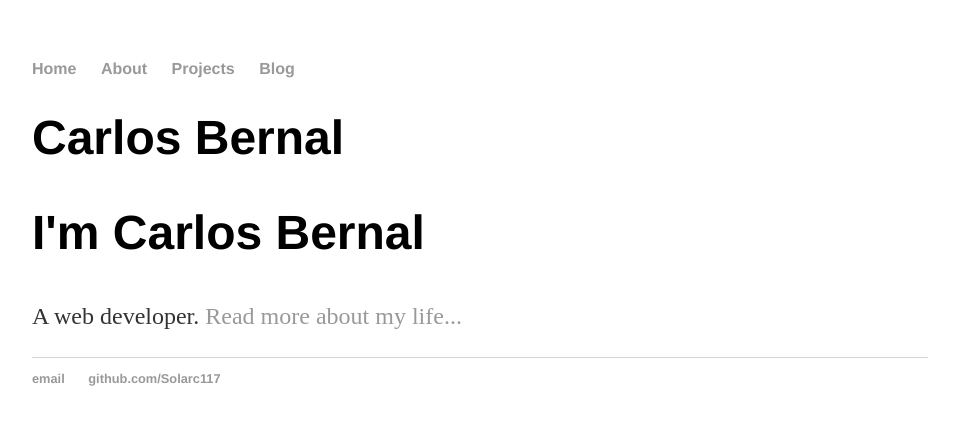
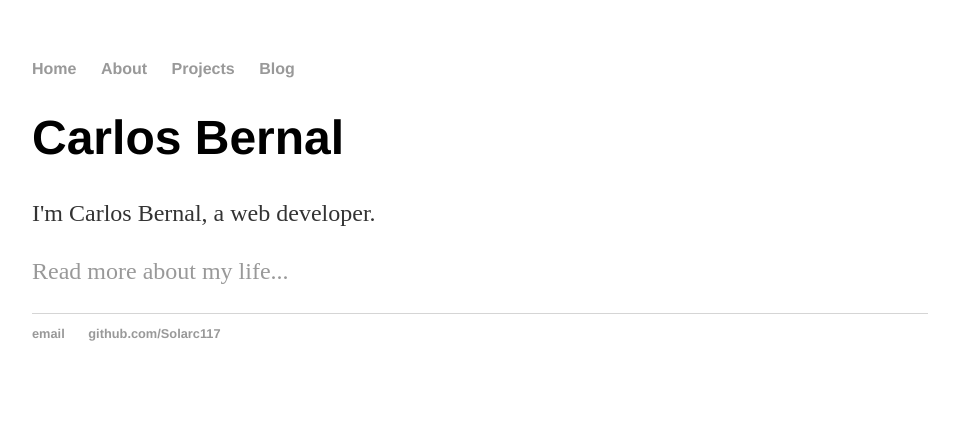
Before and after one commit to Solarc117/Solarc117.github.io, a Jekyll site: the page built from index.html, in a window 1280 px wide. Shown: the top 425 px of the page, without its empty margins (160-1119 px from the left). Built offline with Jekyll 4.4.1, drawn with Linux system fonts in a browser that asks for light colours.

Commit message:
ind edit

```diff
--- a/index.html
+++ b/index.html
@@ -4,6 +4,8 @@ title: Carlos Bernal
 ---
 
 <div class="blurb">
-  <h1>I'm Carlos Bernal</h1>
-  <p>A web developer. <a href="/#">Read more about my life...</a></p>
+  <p>I'm Carlos Bernal, a web developer.</p>
+  <p>
+    <a href="/#">Read more about my life...</a>
+  </p>
 </div>
```
